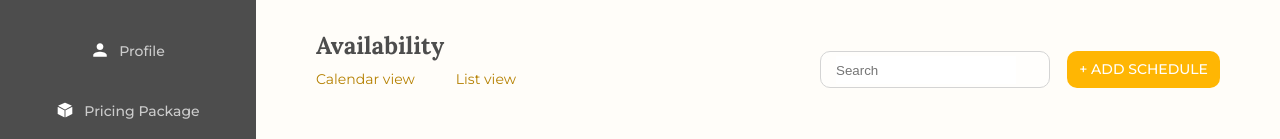
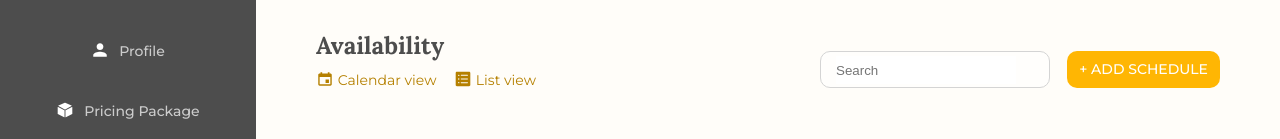
Before and after one commit to Oluwaseunus/peexoo-test, a Vue app: page / in a window 1280 px wide. Shown: the part 139-278 px from the top of the page. Built offline with nearby package versions, Linux system fonts and the light colour scheme.

Commit message:
Add switch--view icons

```diff
--- a/src/components/Availability.vue
+++ b/src/components/Availability.vue
@@ -4,11 +4,15 @@
       <p class="title">Availability</p>
       <div class="switch--view">
         <div class="calendar--view">
-          <!-- Calendar icon goes here -->
+          <IconBase iconName="Calendar" iconColor="#B58000">
+            <IconAvailability />
+          </IconBase>
           Calendar view
         </div>
         <div class="list--view">
-          <!-- List icon goes here -->
+          <IconBase iconName="List" iconColor="#B58000">
+            <IconList />
+          </IconBase>
           List view
         </div>
       </div>
@@ -39,6 +43,20 @@
   </div>
 </template>
 
+<script>
+import IconBase from './IconBase';
+import IconAvailability from './icons/IconAvailability';
+import IconList from './icons/IconList';
+
+export default {
+  components: {
+    IconBase,
+    IconAvailability,
+    IconList
+  }
+};
+</script>
+
 <style lang="scss" scoped>
 .availability {
   padding: 6rem;
@@ -64,9 +82,13 @@
   font-size: 1.4rem;
   line-height: 1.9rem;
   display: flex;
-  width: 20rem;
+  width: 22rem;
   justify-content: space-between;
   padding: 1rem 0;
+
+  svg {
+    margin-bottom: 0.4rem;
+  }
 }
 
 .search--schedule {
--- /dev/null
+++ b/src/components/icons/IconList.vue
@@ -0,0 +1,5 @@
+<template>
+  <path
+    d="M48 82.7v346.7c0 19.1 15.5 34.7 34.7 34.7h346.7c19.1 0 34.7-15.5 34.7-34.7V82.7c0-19.1-15.5-34.7-34.7-34.7H82.7C63.5 48 48 63.5 48 82.7zm89.3 297.1c-13.1 1.7-24.1-9.3-22.4-22.4 1.1-8.9 8.3-16.1 17.2-17.2 13.1-1.7 24.1 9.3 22.4 22.4-1.1 8.9-8.3 16.1-17.2 17.2zm0-104c-13.1 1.7-24.1-9.3-22.4-22.4 1.1-8.9 8.3-16.1 17.2-17.2 13.1-1.7 24.1 9.3 22.4 22.4-1.1 8.9-8.3 16.1-17.2 17.2zm0-104c-13.1 1.7-24.1-9.3-22.4-22.4 1.1-8.9 8.3-16.1 17.2-17.2 13.1-1.7 24.1 9.3 22.4 22.4-1.1 8.9-8.3 16.1-17.2 17.2zM384.7 374h-180c-7.7 0-14-6.3-14-14s6.3-14 14-14h180c7.7 0 14 6.3 14 14s-6.3 14-14 14zm0-104h-180c-7.7 0-14-6.3-14-14s6.3-14 14-14h180c7.7 0 14 6.3 14 14s-6.3 14-14 14zm0-104h-180c-7.7 0-14-6.3-14-14s6.3-14 14-14h180c7.7 0 14 6.3 14 14s-6.3 14-14 14z"
+  />
+</template>
```
Also changed, not shown: src/components/Calendar.vue (added).
